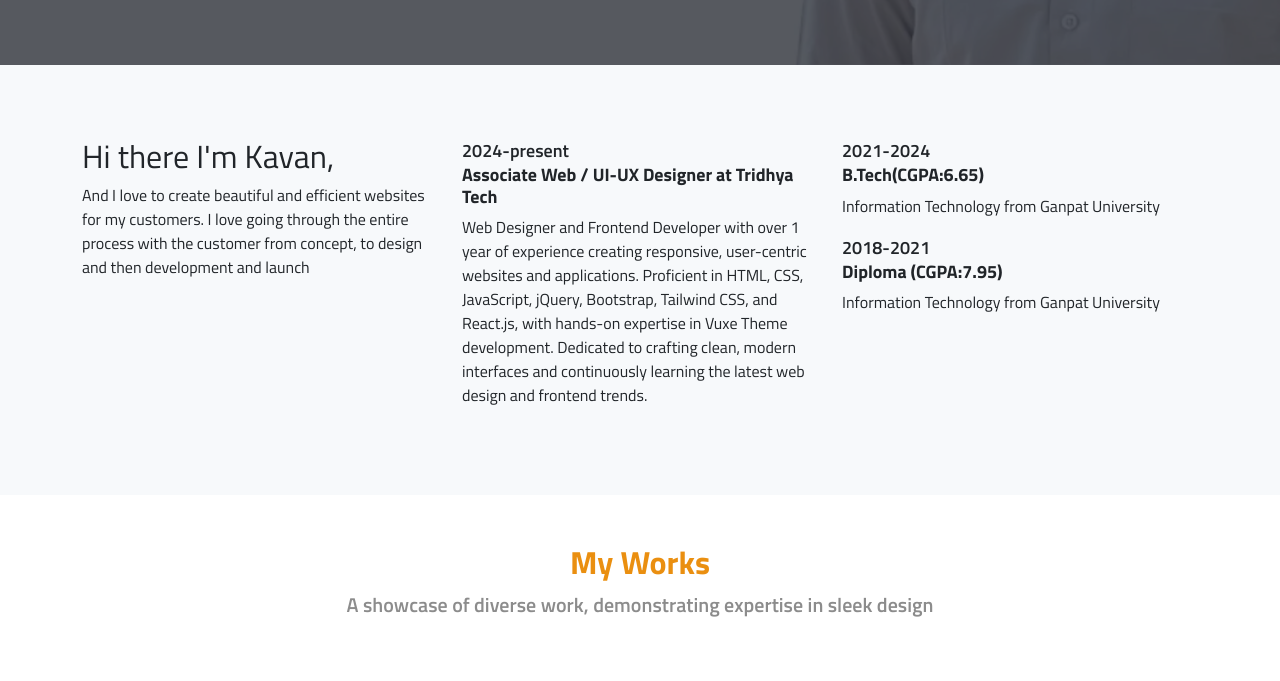
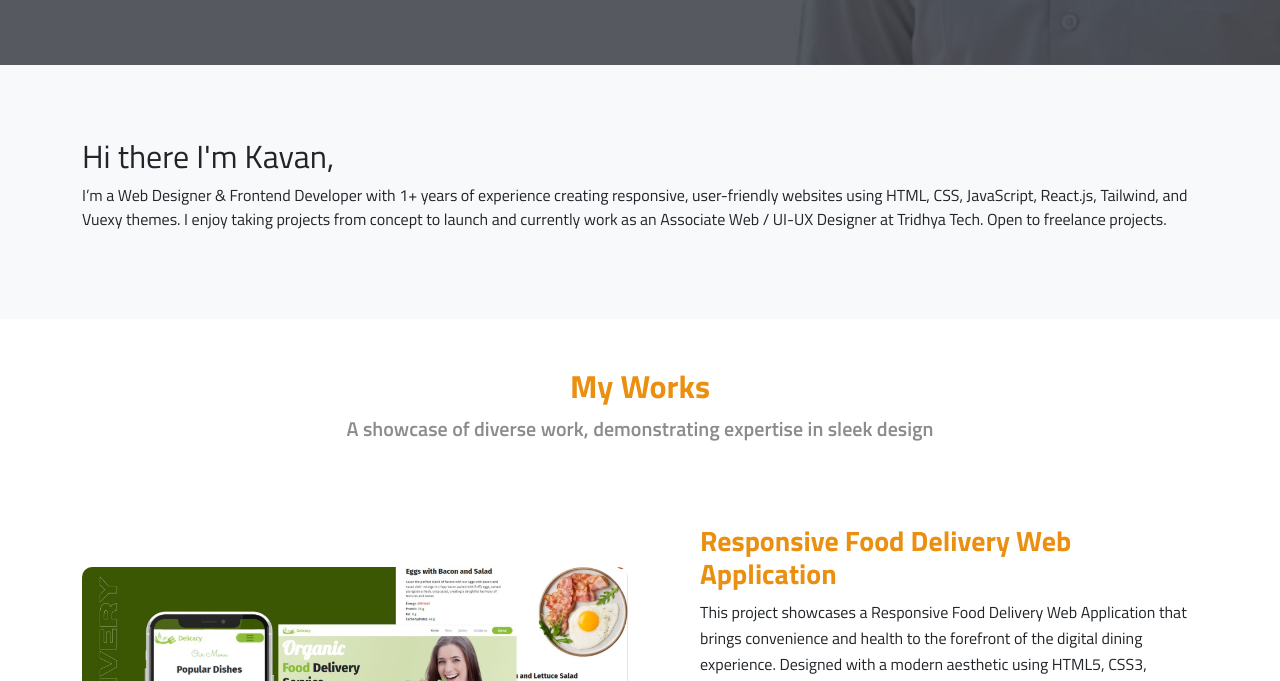
Before and after one commit to KavanGamii/Portfolio, a website: page index.html in a window 1280 px wide. Shown: the part 800-1481 px from the top of the page. Drawn offline with nearby package versions, Linux system fonts and the light colour scheme.

Commit message:
Update index.html

```diff
--- a/index.html
+++ b/index.html
@@ -97,31 +97,14 @@
                 <div class="container">
                     <div class="aboutMe py-4">
                         <div class="row">
-                            <div class="col-lg-4 col-md-12">
+                            <div class="col-lg-12 col-md-12">
                                 <div data-aos="fade-up" data-aos-duration="1000">
                                     <h2>Hi there I'm Kavan,</h2>
-                                    <p>And I love to create beautiful and efficient websites for my customers. I love
-                                        going
-                                        through the entire process with the customer from concept, to design and then
-                                        development and launch</p>
-                                </div>
-                            </div>
-                            <div class="col-lg-4 col-md-12">
-                                <div data-aos="fade-up" data-aos-duration="2000">
-                                    <span class="aboutYear">2024-present</span>
-                                    <h3 class="aboutInfo">
-Associate Web / UI-UX Designer at Tridhya Tech</h3>
-                                    <p>Web Designer and Frontend Developer with over 1 year of experience creating responsive, user-centric websites and applications. Proficient in HTML, CSS, JavaScript, jQuery, Bootstrap, Tailwind CSS, and React.js, with hands-on expertise in Vuxe Theme development. Dedicated to crafting clean, modern interfaces and continuously learning the latest web design and frontend trends.</p>
-                                </div>
-                            </div>
-                            <div class="col-lg-4 col-md-12">
-                                <div data-aos="fade-up" data-aos-duration="3000">
-                                    <span class="aboutYear">2021-2024</span>
-                                    <h3 class="aboutInfo">B.Tech(CGPA:6.65)</h3>
-                                    <p>Information Technology from Ganpat University</p>
-                                    <span class="aboutYear">2018-2021</span>
-                                    <h3 class="aboutInfo">Diploma (CGPA:7.95)</h3>
-                                    <p>Information Technology from Ganpat University</p>
+                                    <p>I’m a Web Designer & Frontend Developer with 1+ years of experience creating
+                                        responsive, user-friendly websites using HTML, CSS, JavaScript, React.js,
+                                        Tailwind, and Vuexy themes. I enjoy taking projects from concept to launch and
+                                        currently work as an Associate Web / UI-UX Designer at Tridhya Tech.
+                                        Open to freelance projects.</p>
                                 </div>
                             </div>
                         </div>
```
